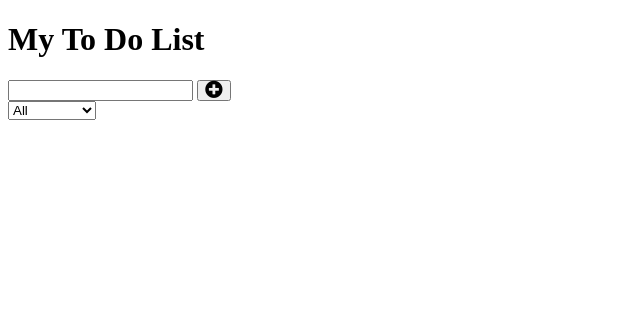
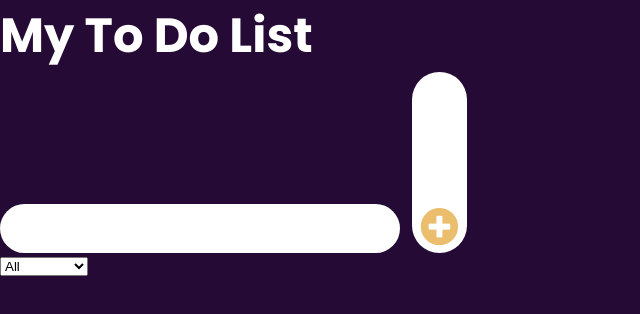
Before and after one commit to VutomiNkuna/To-Do-List, a plain HTML site: page index.html in a window 1280 px wide. Shown: the whole page, without its empty margins (0-640 px from the left). Drawn offline with Linux system fonts and the light colour scheme.

Commit message:
changes to HTML and CSS

```diff
--- a/index.html
+++ b/index.html
@@ -18,7 +18,7 @@
       crossorigin="anonymous"
       referrerpolicy="no-referrer"
     />
-    <link rel="stylesheet" href="./styles.css" />
+    <link rel="stylesheet" href="./style.css" />
     <title>To Do List</title>
   </head>
   <body>
--- a/style.css
+++ b/style.css
@@ -0,0 +1,51 @@
+*{
+    margin: 0;
+    padding: 0;
+    box-sizing: border-box;
+}
+body {
+    background-color: #240A34;
+    color: white;
+    font-family: "Poppins", sans-serif;
+    min-height: 100vh;
+}
+
+header {
+    font-size: 1.5rem;
+}
+
+header.form {
+    min-height: 20vh;
+    display: flex;
+    justify-content:center;
+    align-items: center;
+}
+
+form input,
+form button {
+    padding: 0.5rem;
+    padding-left: 1rem;
+    font-size: 1.8rem;
+    border: none;
+    background: white;
+    border-radius: 2rem;
+}
+
+form button{
+    color: #EABE6C ;
+    background: white;
+    cursor: pointer;
+    transition: all 0.3 ease;
+    margin-left: 0.5rem;
+}
+
+form button:hover {
+    color: white;
+    background: #EABE6C;
+}
+
+.fa-plus-circle {
+    margin-top: 8.3rem;
+    margin-left: -8px;
+
+}
```
